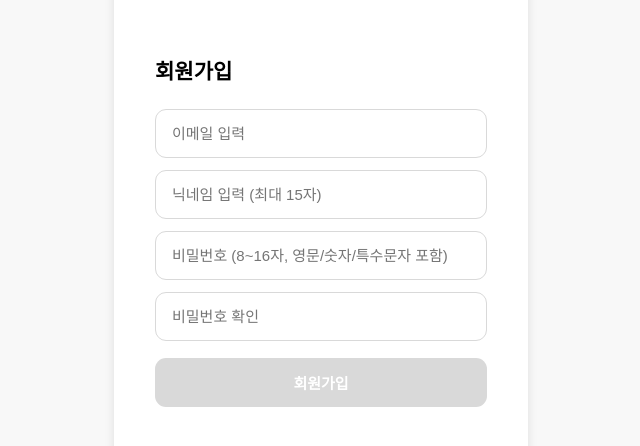
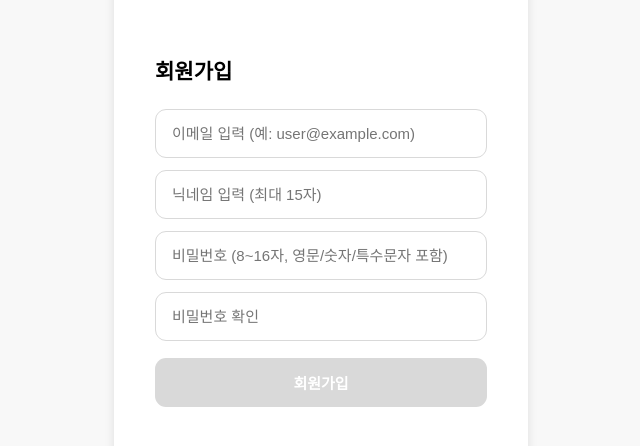
Before and after one commit to finhabit/finhabit_front, a React (Vite) app: page /signup in a window 1280 px wide. Shown: the part 138-584 px from the top of the page, without its empty margins (319-959 px from the left). Built offline with nearby package versions, Linux system fonts and the light colour scheme.

Commit message:
Fix - 미션페이지 재수정, 회원가입 활성화

```diff
--- a/src/pages/home/Home.tsx
+++ b/src/pages/home/Home.tsx
@@ -70,10 +70,17 @@ export default function Home() {
         const today = new Date();
         const todayStr = `${today.getFullYear()}-${String(today.getMonth() + 1).padStart(2, '0')}-${String(today.getDate()).padStart(2, '0')}`;
 
-        const lastActionDate = localStorage.getItem('lastMissionActionDate');
+        const savedRecord = localStorage.getItem('lastMissionAction');
 
-        if (lastActionDate === todayStr) {
-          missionObj = { ...missionObj, completed: true };
+        if (savedRecord) {
+          try {
+            const { date, id } = JSON.parse(savedRecord);
+            if (date === todayStr && id === missionObj.userMissionId) {
+              missionObj = { ...missionObj, completed: true };
+            }
+          } catch (e) {
+            localStorage.removeItem('lastMissionAction');
+          }
         }
       }
       setTodayMission(missionObj);
@@ -113,12 +120,25 @@ export default function Home() {
     const today = new Date();
     const todayStr = `${today.getFullYear()}-${String(today.getMonth() + 1).padStart(2, '0')}-${String(today.getDate()).padStart(2, '0')}`;
 
+    const savedRecord = localStorage.getItem('lastMissionAction');
+    if (savedRecord) {
+      const { date, id } = JSON.parse(savedRecord);
+      if (date === todayStr && id === todayMission.userMissionId) {
+        alert('미션 확인은 하루에 한 번만 가능합니다.');
+        return;
+      }
+    }
+
     try {
       await checkMission(todayMission.userMissionId);
 
       setTodayMission((prev) => (prev ? { ...prev, completed: true } : null));
 
-      localStorage.setItem('lastMissionActionDate', todayStr);
+      const record = JSON.stringify({
+        date: todayStr,
+        id: todayMission.userMissionId,
+      });
+      localStorage.setItem('lastMissionAction', record);
 
       fetchHomeData();
     } catch (error: any) {
--- a/src/pages/onboarding/signup/Signup.tsx
+++ b/src/pages/onboarding/signup/Signup.tsx
@@ -1,5 +1,5 @@
 import { useState } from 'react';
-import type { ChangeEvent, FormEvent } from 'react';
+import type { ChangeEvent } from 'react';
 import { useNavigate } from 'react-router-dom';
 
 import * as S from './Signup.style';
@@ -12,8 +12,12 @@ const Signup: React.FC = () => {
   const [password, setPassword] = useState('');
   const [passwordConfirm, setPasswordConfirm] = useState('');
 
+  const isEmailValid = (email: string) => {
+    return /\S+@\S+\.\S+/.test(email);
+  };
+
   const isPasswordValid = (pw: string) => {
-    const regex = /^(?=.*[A-Za-z])(?=.*\d)(?=.*[@$!%*#?&])[A-Za-z\d@$!%*#?&]{8,16}$/;
+    const regex = /^(?=.*[a-zA-Z])(?=.*[0-9])(?=.*[!@#$%^&*?_~.-])[a-zA-Z0-9!@#$%^&*?_~.-]{8,16}$/;
     return regex.test(pw);
   };
 
@@ -21,11 +25,21 @@ const Signup: React.FC = () => {
   const isNicknameValid = nickname.trim() !== '' && isNicknameLengthValid;
 
   const isFormValid =
-    email.trim() !== '' && isNicknameValid && isPasswordValid(password) && password === passwordConfirm;
+    isEmailValid(email) && isNicknameValid && isPasswordValid(password) && password === passwordConfirm;
 
-  const handleSubmit = (e: FormEvent) => {
-    e.preventDefault();
-    if (!isFormValid) return;
+  const handleNextClick = () => {
+    console.log('버튼 클릭됨! 현재 상태:', {
+      emailValid: isEmailValid(email),
+      nicknameValid: isNicknameValid,
+      passwordValid: isPasswordValid(password),
+      passwordMatch: password === passwordConfirm,
+      isFormValid: isFormValid,
+    });
+
+    if (!isFormValid) {
+      alert('입력 정보를 다시 확인해주세요.');
+      return;
+    }
 
     navigate('/leveltest', {
       state: {
@@ -42,28 +56,33 @@ const Signup: React.FC = () => {
   const handleEmailChange = (e: ChangeEvent<HTMLInputElement>) => {
     setEmail(e.target.value);
   };
-
   const handleNicknameChange = (e: ChangeEvent<HTMLInputElement>) => {
     setNickname(e.target.value);
   };
-
   const handlePasswordChange = (e: ChangeEvent<HTMLInputElement>) => {
     setPassword(e.target.value);
   };
-
   const handlePasswordConfirmChange = (e: ChangeEvent<HTMLInputElement>) => {
     setPasswordConfirm(e.target.value);
   };
 
   return (
     <S.Container>
-      <S.Content onSubmit={handleSubmit}>
+      <S.Content as="div">
         <S.Title>회원가입</S.Title>
 
         <S.InputsWrapper>
           <S.InputWrapper>
-            <S.Input type="email" placeholder="이메일 입력" value={email} onChange={handleEmailChange} />
+            <S.Input
+              type="email"
+              placeholder="이메일 입력 (예: user@example.com)"
+              value={email}
+              onChange={handleEmailChange}
+            />
           </S.InputWrapper>
+          {email.length > 0 && !isEmailValid(email) && (
+            <S.ErrorMessage>올바른 이메일 형식을 입력해주세요.</S.ErrorMessage>
+          )}
 
           <S.InputWrapper>
             <S.Input
@@ -84,7 +103,7 @@ const Signup: React.FC = () => {
             />
           </S.InputWrapper>
           {password && !isPasswordValid(password) && (
-            <S.ErrorMessage>8~16자, 영문/숫자/특수문자(@$!%*#?&)를 포함해야 합니다.</S.ErrorMessage>
+            <S.ErrorMessage>8~16자, 영문/숫자/특수문자를 포함해야 합니다.</S.ErrorMessage>
           )}
 
           <S.InputWrapper>
@@ -100,7 +119,7 @@ const Signup: React.FC = () => {
           )}
         </S.InputsWrapper>
 
-        <S.SignupButton type="submit" disabled={!isFormValid} $active={isFormValid}>
+        <S.SignupButton type="button" disabled={!isFormValid} $active={isFormValid} onClick={handleNextClick}>
           회원가입
         </S.SignupButton>
       </S.Content>
```
